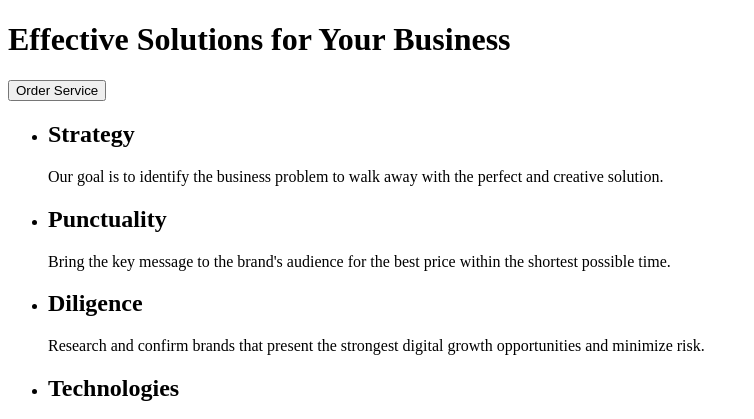
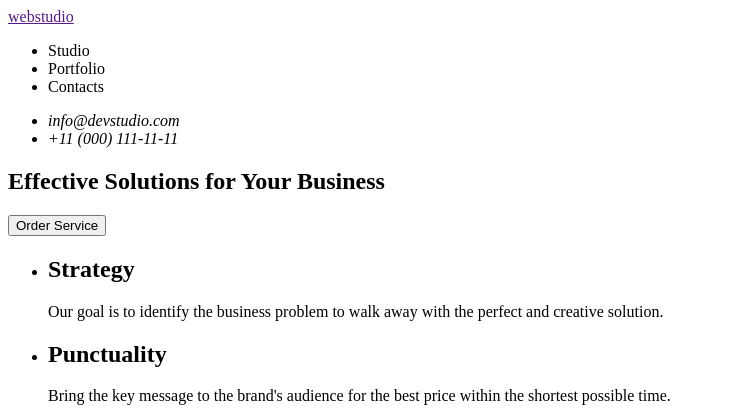
Before and after one commit to irahilles/goit-markup-hw-01, a plain HTML site: page index.html in a window 1280 px wide. Shown: the top 419 px of the page, without its empty margins (0-754 px from the left). Drawn offline with Linux system fonts and the light colour scheme; files whose address does not match are found by name.

Commit message:
finilized structure of hm1

```diff
--- a/index.html
+++ b/index.html
@@ -6,10 +6,28 @@
     <title>First Homework</title>
 </head>
 <body>
-   <header> </header>
+   <header>
+    <a href="">webstudio</a>
+    <nav>
+        <ul>
+            <li>Studio</li>
+            <li>Portfolio</li>
+            <li>Contacts</li>
+        </ul>
+    </nav>
+    <address>
+        <ul>
+            <li>info@devstudio.com</li>
+            <li>+11 (000) 111-11-11</li>
+        </ul>
+    </address>
+   </header>
    <main>
-<h1>Effective Solutions for Your Business</h1>
-<button type="button">Order Service</button>
+    <section>
+        <h1>Effective Solutions
+            for Your Business</h1>
+        <button type="button">Order Service</button>
+    </section>
 <ul>
     <li>
         <h2>Strategy</h2>
@@ -53,7 +71,8 @@
 </ul>
    </main>
    <footer>
-
+    <a href="">webstudio</a>
+<p>Increase the flow of customers and sales for your business with digital marketing & growth solutions.</p>
    </footer>
 </body>
 </html>
```
Also changed, not shown: images/photo-1.jpg, images/photo-2.jpg, images/photo-3.jpg, images/photo-4.jpg.
